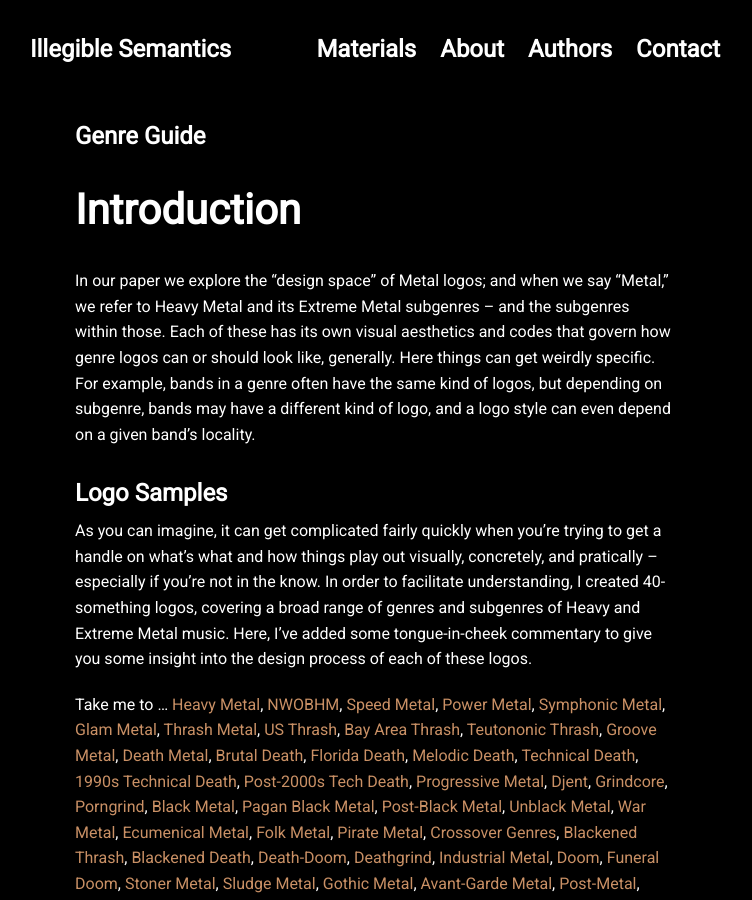
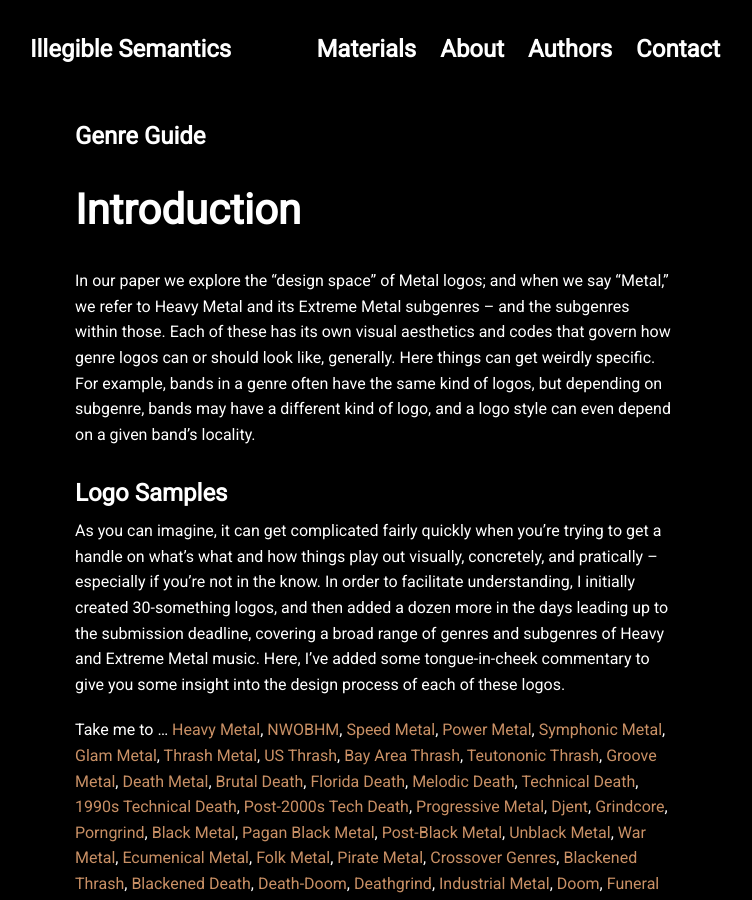
Before and after one commit to Noeska/illegiblesemantics, a Jekyll site: the page built from projects/proj-2.md, in a window 1280 px wide and 900 px high. Shown: the whole window, without its empty margins (265-1017 px from the left). Built offline with Jekyll 4.4.1, drawn with Linux system fonts in a browser that asks for light colours; nearby versions of some CDN libraries.

Commit message:
Update proj-2.md

```diff
--- a/projects/proj-2.md
+++ b/projects/proj-2.md
@@ -10,7 +10,7 @@ In our paper we explore the "design space" of Metal logos; and when we say "Meta
 
 #### Logo Samples
 
-As you can imagine, it can get complicated fairly quickly when you're trying to get a handle on what's what and how things play out visually, concretely, and pratically -- especially if you're not in the know. In order to facilitate understanding, I created 40-something logos, covering a broad range of genres and subgenres of Heavy and Extreme Metal music. Here, I've added some tongue-in-cheek commentary to give you some insight into the design process of each of these logos.
+As you can imagine, it can get complicated fairly quickly when you're trying to get a handle on what's what and how things play out visually, concretely, and pratically -- especially if you're not in the know. In order to facilitate understanding, I initially created 30-something logos, and then added a dozen more in the days leading up to the submission deadline, covering a broad range of genres and subgenres of Heavy and Extreme Metal music. Here, I've added some tongue-in-cheek commentary to give you some insight into the design process of each of these logos.
 <!--
 ![Heavy Metal](..\assets\img\projects\proj-2\banner1.png)
 ![Heavy Metal](..\assets\img\projects\proj-2\banner4.png)
```
